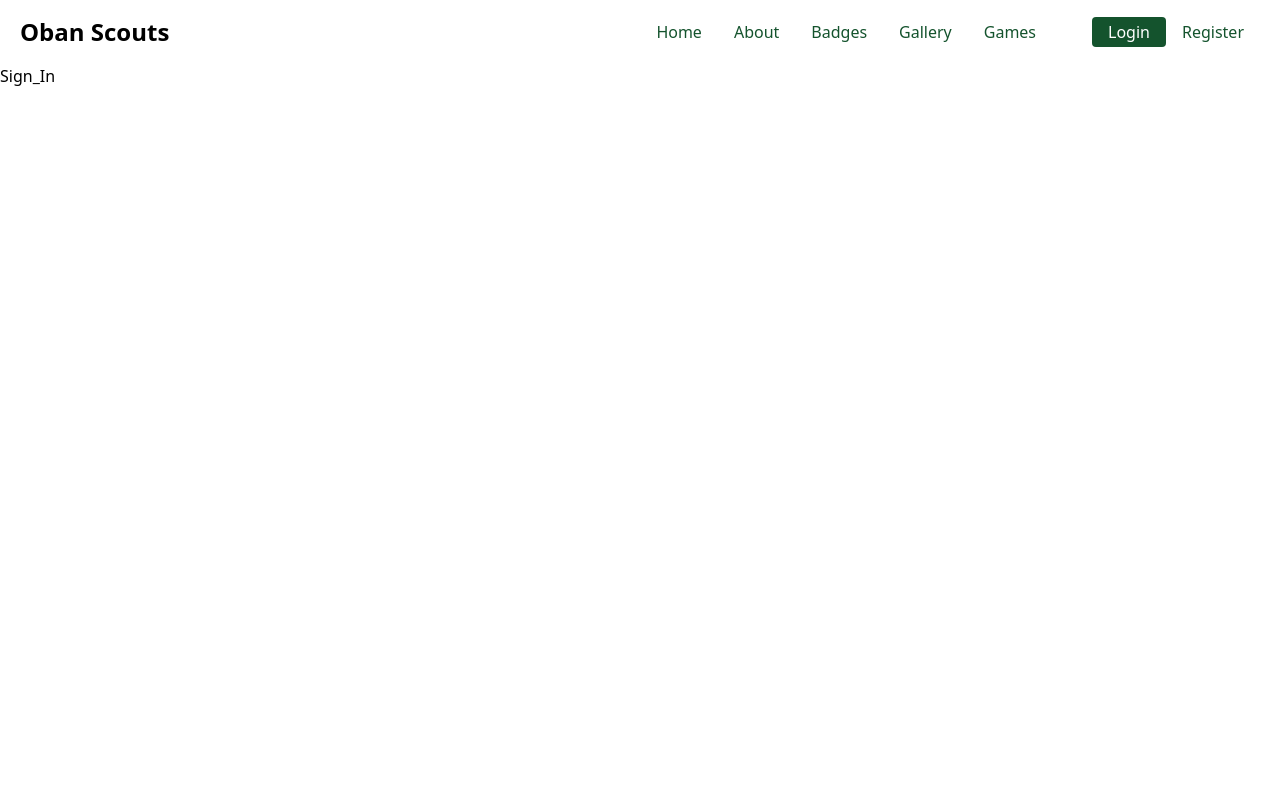
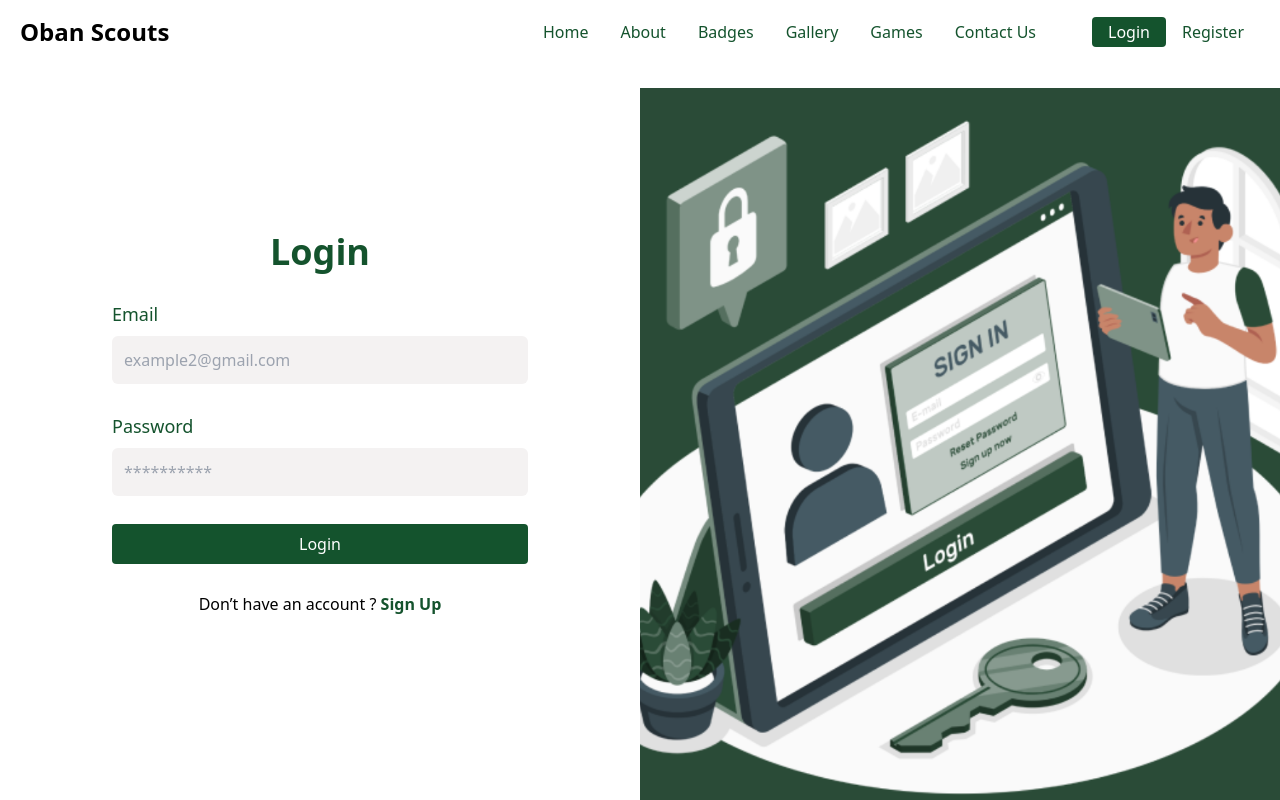
Before and after one commit to luciferpeter88/graded_unit, a React (Create React App) app in the folder front_end/: page /login in a window 1280 px wide. Built offline with nearby package versions, Linux system fonts and the light colour scheme.

Commit message:
login-ui

```diff
--- a/front_end/src/components/Pages/Sign_In/Sign_In.jsx
+++ b/front_end/src/components/Pages/Sign_In/Sign_In.jsx
@@ -1,7 +1,56 @@
 import React from "react";
+import signIn from "../../../assets/images/login&registration/contact.jpg";
+import { Link } from "react-router-dom";
 
-function Sign_In() {
-  return <div>Sign_In</div>;
+function SignIn() {
+  return (
+    <React.Fragment>
+      <section className=" flex lg:h-[calc(100vh-5.5rem)] mt-6 flex-col-reverse gap-y-16 pb-10 lg:gap-y-0 lg:flex-row">
+        <div className=" lg:w-1/2 flex flex-col justify-center gap-y-7">
+          <h1 className="text-green-900  body-font font-bold text-2xl lg:text-4xl text-center">
+            Login
+          </h1>
+          <div className="flex flex-col gap-y-2 mx-auto w-[100%] px-5 md:px-0 md:w-[65%]">
+            <label htmlFor="email" className=" text-green-900 text-lg">
+              Email
+            </label>
+            <input
+              type="email"
+              id="email"
+              placeholder="example2@gmail.com"
+              className=" h-12  bg-[#F4F2F2] p-3 rounded-md outline-green-600"
+            />
+          </div>
+          <div className="flex flex-col gap-y-2 mx-auto w-[100%] px-5 md:px-0 md:w-[65%]">
+            <label htmlFor="password" className=" text-green-900 text-lg">
+              Password
+            </label>
+            <input
+              type="password"
+              id="password"
+              placeholder="**********"
+              className=" h-12  bg-[#F4F2F2] p-3 rounded-md outline-green-600"
+            />
+          </div>
+          <div className="flex flex-col gap-y-2 mx-auto w-[100%] px-5 md:px-0 md:w-[65%]">
+            <button className=" text-white bg-green-900 py-1 px-4 h-10 w-full rounded font-medium">
+              Login
+            </button>
+          </div>
+          <p className=" w-[65%] mx-auto text-center">
+            Don’t have an account ?{" "}
+            <span className=" text-green-900 font-semibold">
+              <Link to="/register">Sign Up</Link>
+            </span>
+          </p>
+        </div>
+        <div
+          className=" h-[50vh] lg:h-[calc(100vh-5.5rem)] lg:w-1/2 bg-cover bg-center"
+          style={{ backgroundImage: `url(${signIn})` }}
+        ></div>
+      </section>
+    </React.Fragment>
+  );
 }
 
-export default Sign_In;
+export default SignIn;
--- a/front_end/src/components/UI/footer/Footer.jsx
+++ b/front_end/src/components/UI/footer/Footer.jsx
@@ -38,6 +38,7 @@ function Footer() {
                   <Link to="/badges">Badges</Link>
                   <Link to="/gallery">Gallery</Link>
                   <Link to="/games">Games</Link>
+                  <Link to="/contact">Contact Us</Link>
                   <Link to="/login">Login</Link>
                   <Link to="/register">Register</Link>
                 </span>
--- a/front_end/src/components/UI/navbar/mobile/SlideMenu.jsx
+++ b/front_end/src/components/UI/navbar/mobile/SlideMenu.jsx
@@ -18,6 +18,7 @@ function SlideMenu() {
             <DesignedNav to="/badges" whereTo="Badges" />
             <DesignedNav to="/gallery" whereTo="Gallery" />
             <DesignedNav to="/games" whereTo="Games" />
+            <DesignedNav to="/contact" whereTo="Contact Us" />
             <DesignedNav to="/login" whereTo="Sign In" />
             <DesignedNav to="/register" whereTo="Register" />
           </ul>
--- a/front_end/src/components/shared/Nav.jsx
+++ b/front_end/src/components/shared/Nav.jsx
@@ -31,6 +31,7 @@ function Nav() {
             <DesignedNav to="/badges" whereTo="Badges" />
             <DesignedNav to="/gallery" whereTo="Gallery" />
             <DesignedNav to="/games" whereTo="Games" />
+            <DesignedNav to="/contact" whereTo="Contact Us" />
           </div>
           <div>
             <DesignedNav to="/login" whereTo="Login" />
```
Also changed, not shown: front_end/src/assets/images/login&registration/contact.jpg (added), front_end/src/assets/images/login&registration/contactM.png (added).
